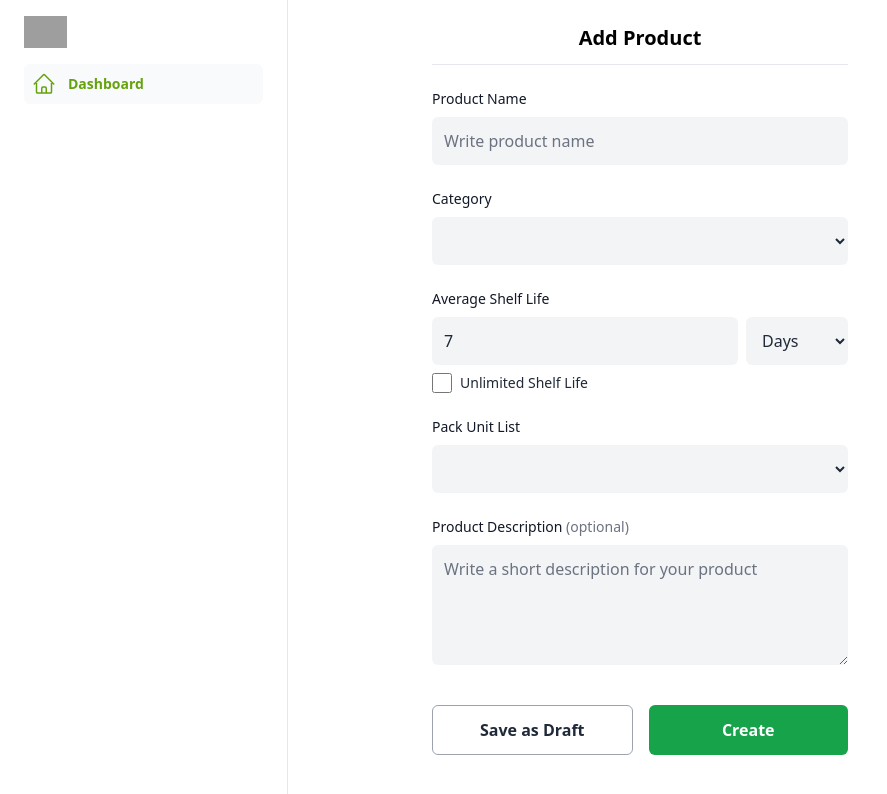
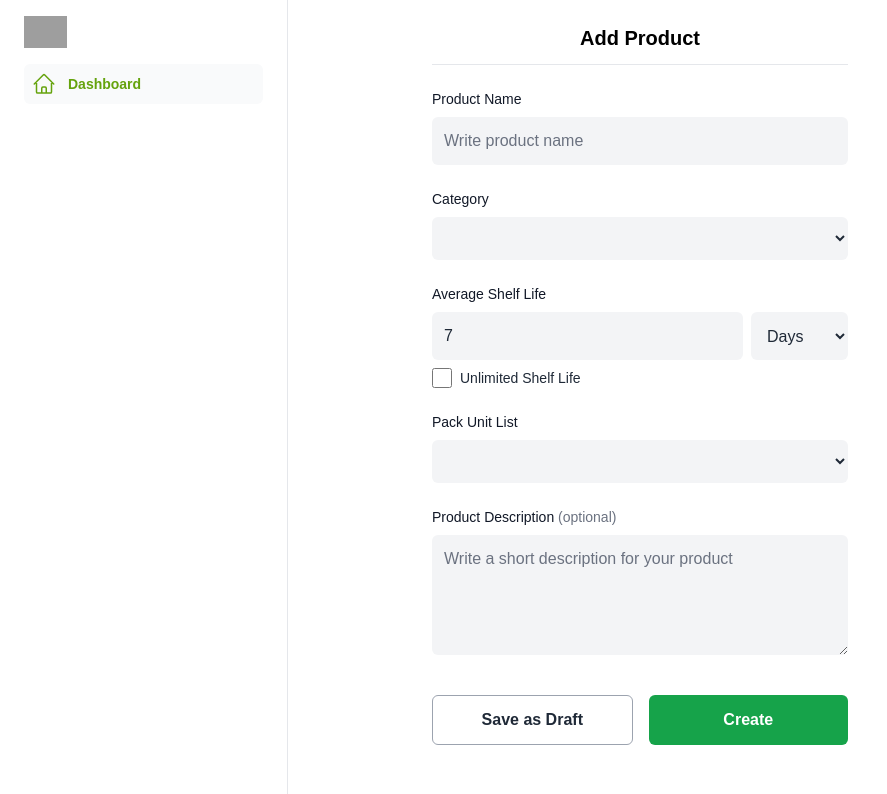
Before and after one commit to xchen83/farmable, an Angular app: page /add-produce in a window 1280 px wide. Shown: the top 794 px of the page, without its empty margins (0-887 px from the left). Built offline with nearby package versions, Linux system fonts and the light colour scheme; grey boxes are pictures that could not be loaded.

Commit message:
test-frontend

```diff
--- a/src/styles.scss
+++ b/src/styles.scss
@@ -3,5 +3,5 @@
 @tailwind utilities;
 
 body {
-  font-family: system-ui, -apple-system, BlinkMacSystemFont, 'Segoe UI', Roboto, Oxygen, Ubuntu, Cantarell, 'Open Sans', 'Helvetica Neue', sans-serif, sans-serif;
+  font-family: Arial, sans-serif;
 }
```
